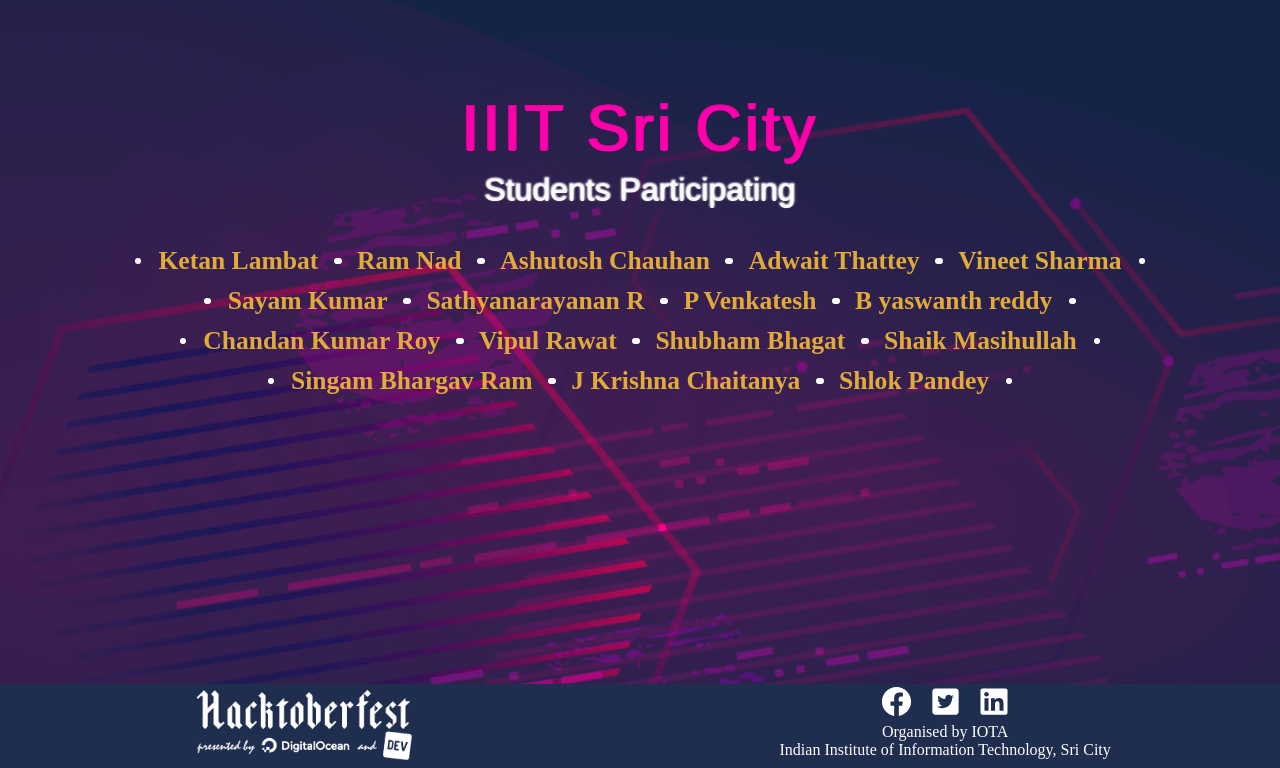
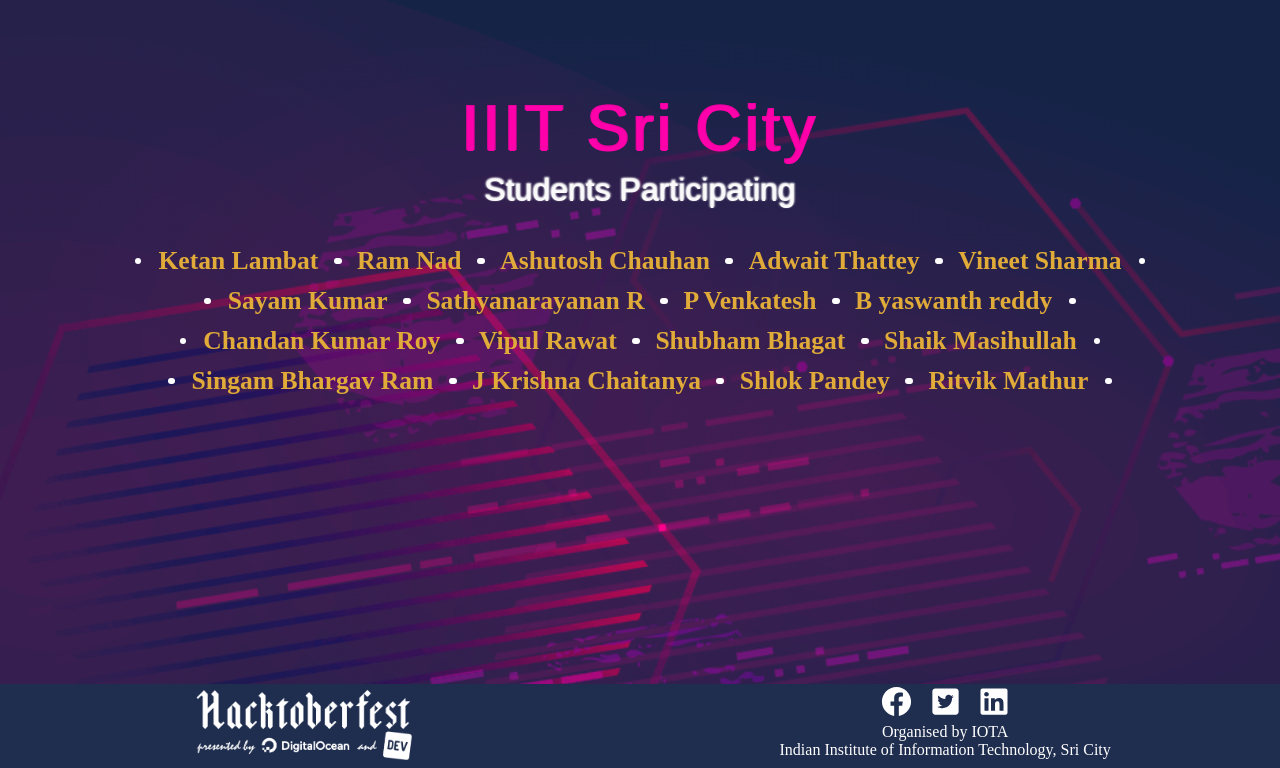
Before and after one commit to Project-Club-IIITS/hacktoberfest2019-participants, a Jekyll site: the page index.html, which Jekyll copies as it is, in a window 1280 px wide, cut to the strip 132-900 px from the top of the page. Built offline with Jekyll 4.4.1, drawn with Linux system fonts in a browser that asks for light colours; some web fonts are replaced.

Commit message:
Added link and name

```diff
--- a/index.html
+++ b/index.html
@@ -62,6 +62,7 @@
                 <li><a href="https://github.com/SBhargav15">Singam Bhargav Ram</a></li>
                 <li><a href="https://github.com/chaitanya531">J Krishna Chaitanya</a></li>
                 <li><a href="https://github.com/b30wulffz">Shlok Pandey</a></li>
+                <li><a href="https://github.com/ritvikmathur1999">Ritvik Mathur</a></li>
 
             </ul>
         </div>
```
